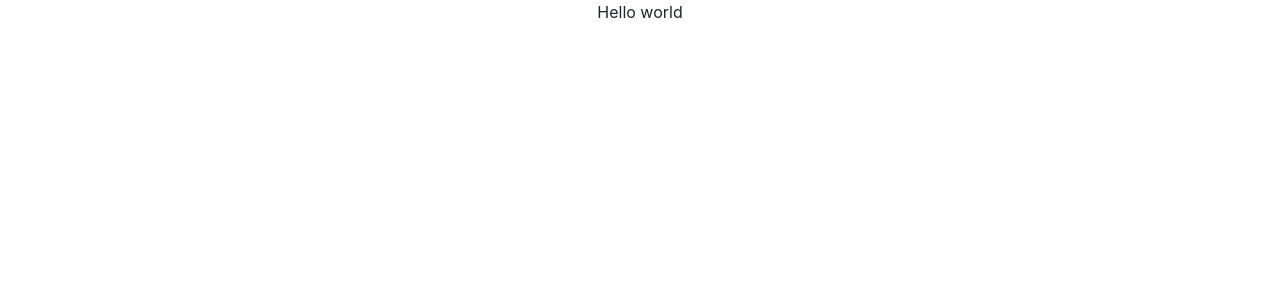
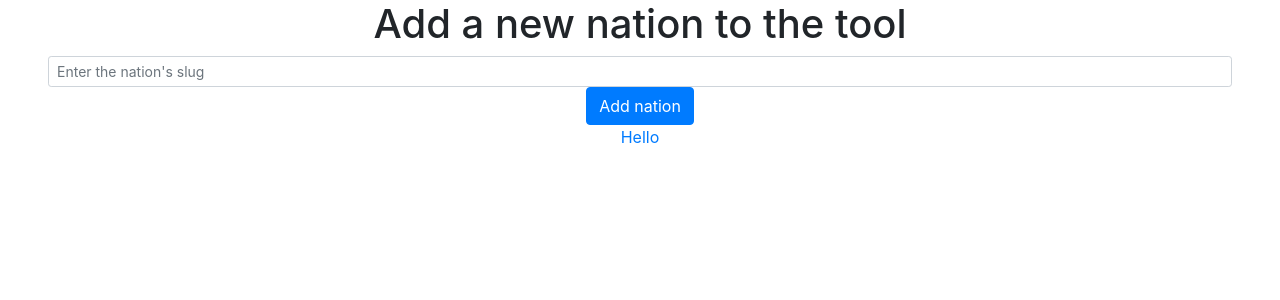
Before and after one commit to Mosaicstg/nbreports-react, a React (Create React App) app: page /add-nation in a window 1280 px wide. Shown: the top 300 px of the page. Built offline with nearby package versions, Linux system fonts and the light colour scheme.

Commit message:
Add form field to enter nation slug and retrieve OAuth url upon submission

```diff
--- a/src/pages/NationAdd.js
+++ b/src/pages/NationAdd.js
@@ -1,11 +1,41 @@
 import React, { Component } from 'react';
+import { Form, Button } from 'react-bootstrap';
 
 class NationAdd extends Component {
 
+  constructor(props) {
+    super(props);
+
+    this.state = {
+      slug: '',
+      url: ''
+    }
+  }
+
   render() {
+
+    const handleChange = e => {
+      this.setState({ slug: e.target.value })
+    };
+
+    const handleSubmit = () => {
+      fetch(`http://localhost:3001/nations/authorize?slug=${this.state.slug}`)
+        .then(resp => resp.json())
+        .then(json => this.setState( { url: json }) )
+    };
+
     return (
       <div>
-        Hello world
+        <header>
+          <h1>Add a new nation to the tool</h1>
+        </header>
+
+        <Form onSubmit={e => { e.preventDefault(); handleSubmit() }}>
+          <Form.Control size='sm' type='text' placeholder="Enter the nation's slug" onChange={handleChange} />
+          <Button type="submit">Add nation</Button>
+        </Form>
+
+        <a href={this.state.url}>Hello</a>
       </div>
     )
   }
```
